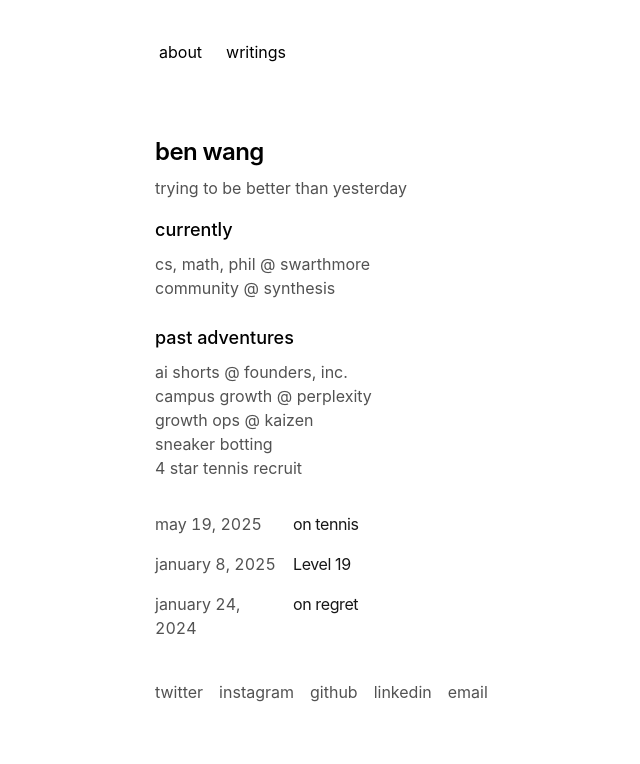
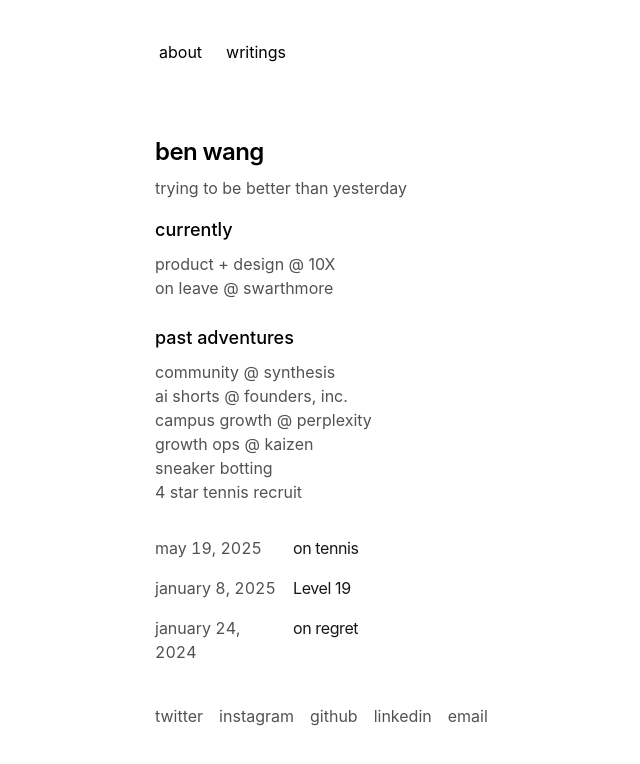
Before and after one commit to benwxng/personal-3, a Next.js app: page / in a window 1280 px wide. Shown: the top 764 px of the page, without its empty margins (197-837 px from the left). Built offline with nearby package versions, Linux system fonts and the light colour scheme.

Commit message:
update bio

```diff
--- a/app/page.tsx
+++ b/app/page.tsx
@@ -12,7 +12,23 @@ export default function Page() {
         </p>
         <h2 className="text-lg font-medium mb-2">currently</h2>
         <ul className="list-none text-neutral-600 dark:text-neutral-400">
-          <li>cs, math, phil @ swarthmore</li>
+        <li>
+            product + design @{" "}
+            <AnimatedLink
+              href="https://www.10x.app"
+              className="text-neutral-600 dark:text-white/70"
+              external={true}
+            >
+              10X
+            </AnimatedLink>
+          </li>
+          <li>on leave @ swarthmore</li>
+        </ul>
+
+        <br />
+
+        <h2 className="text-lg font-medium mb-2">past adventures</h2>
+        <ul className="list-none text-neutral-600 dark:text-neutral-400">
           <li>
             community @{" "}
             <AnimatedLink
@@ -23,12 +39,6 @@ export default function Page() {
               synthesis
             </AnimatedLink>
           </li>
-        </ul>
-
-        <br />
-
-        <h2 className="text-lg font-medium mb-2">past adventures</h2>
-        <ul className="list-none text-neutral-600 dark:text-neutral-400">
           <li>
             <AnimatedLink
               href="https://usesaba.com/"
```
